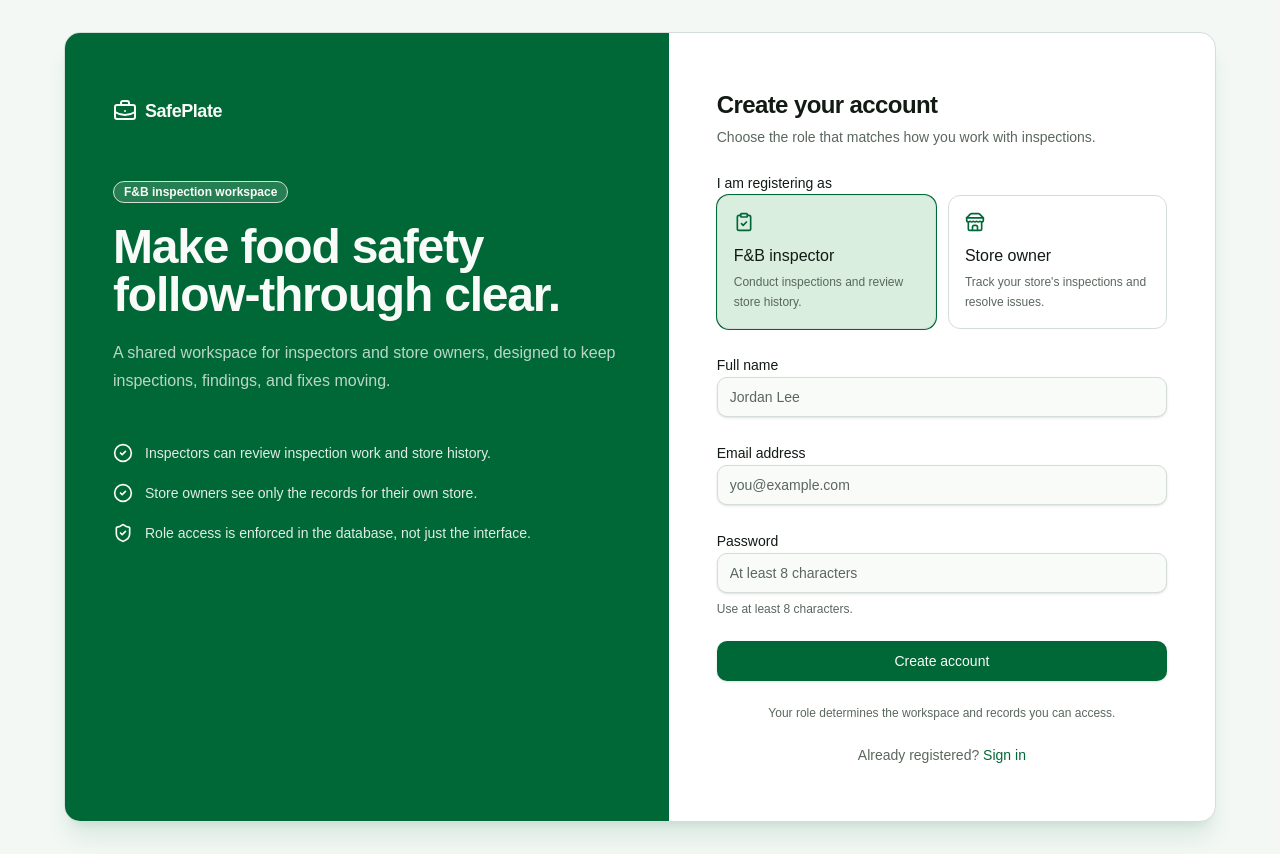
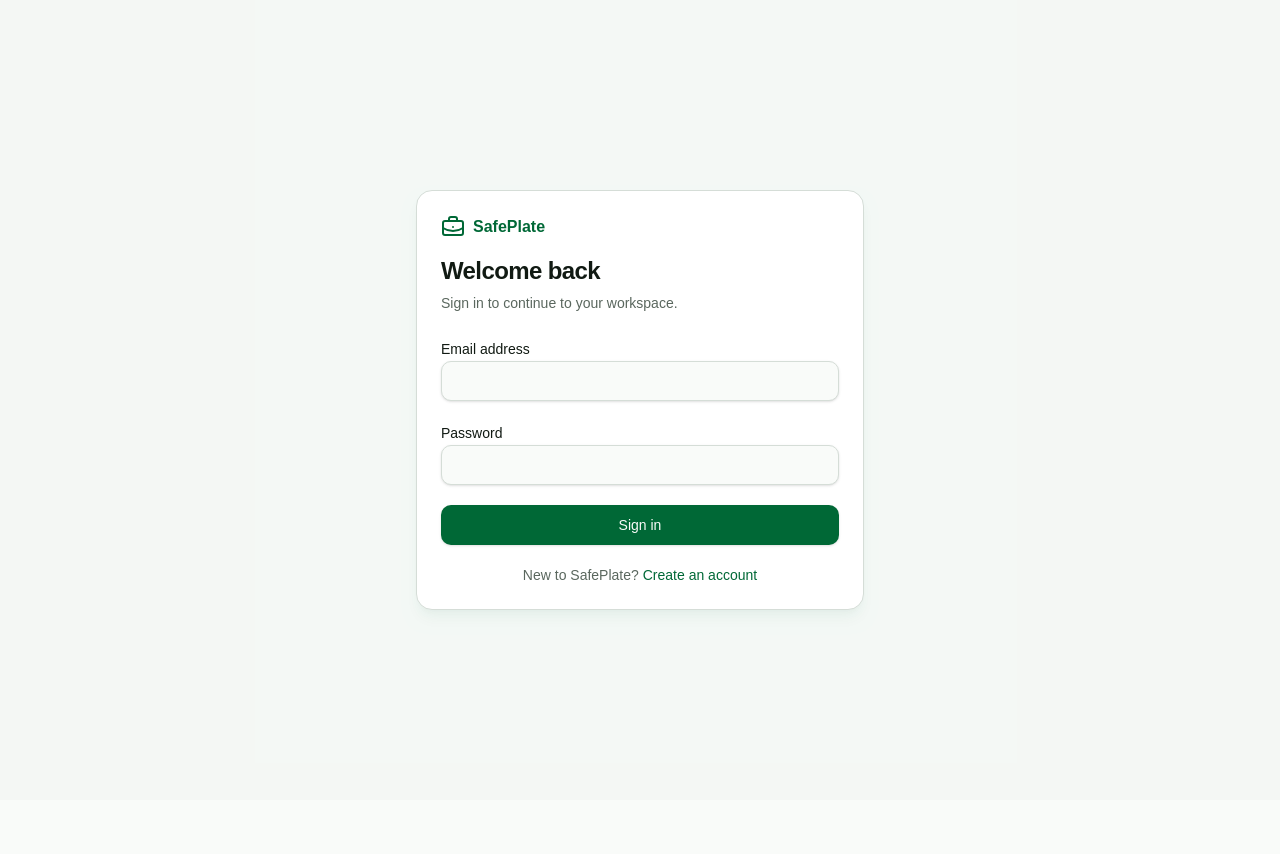
Before and after one commit to vallilalitha05-lang/SafePlate, a Next.js app: page / in a window 1280 px wide. After the commit the page ends 800 px from the top, so only its background shows below. Built offline with nearby package versions, Linux system fonts and the light colour scheme.

Commit message:
Use sign in as home page

```diff
--- a/src/app/page.tsx
+++ b/src/app/page.tsx
@@ -1,27 +1,18 @@
-import { BriefcaseBusiness, CheckCircle2, ShieldCheck } from "lucide-react";
-import { RegisterForm } from "@/components/auth/register-form";
-import { Badge } from "@/components/ui/badge";
+import { BriefcaseBusiness } from "lucide-react";
+import { LoginForm } from "@/components/auth/login-form";
 import { Card, CardContent, CardDescription, CardHeader, CardTitle } from "@/components/ui/card";
 
 export default function Home() {
   return (
-    <main className="min-h-screen bg-muted/40 px-4 py-8 sm:px-6 lg:px-8">
-      <div className="mx-auto grid max-w-6xl overflow-hidden rounded-2xl border bg-card shadow-xl shadow-primary/10 lg:grid-cols-[1.05fr_0.95fr]">
-        <section className="bg-primary px-7 py-10 text-primary-foreground sm:px-12 lg:py-16">
-          <div className="flex items-center gap-2"><BriefcaseBusiness className="h-6 w-6" /><span className="text-lg font-semibold tracking-tight">SafePlate</span></div>
-          <Badge className="mt-14 bg-primary-foreground/15 text-primary-foreground" variant="secondary">F&B inspection workspace</Badge>
-          <h1 className="mt-5 max-w-md text-4xl font-semibold tracking-tight sm:text-5xl">Make food safety follow-through clear.</h1>
-          <p className="mt-5 max-w-lg text-base leading-7 text-primary-foreground/75">A shared workspace for inspectors and store owners, designed to keep inspections, findings, and fixes moving.</p>
-          <ul className="mt-12 space-y-5 text-sm text-primary-foreground/90">
-            <li className="flex gap-3"><CheckCircle2 className="h-5 w-5 shrink-0 text-primary-foreground" />Inspectors can review inspection work and store history.</li>
-            <li className="flex gap-3"><CheckCircle2 className="h-5 w-5 shrink-0 text-primary-foreground" />Store owners see only the records for their own store.</li>
-            <li className="flex gap-3"><ShieldCheck className="h-5 w-5 shrink-0 text-primary-foreground" />Role access is enforced in the database, not just the interface.</li>
-          </ul>
-        </section>
-        <section className="px-6 py-10 sm:px-12 lg:py-14">
-          <Card className="border-0 shadow-none"><CardHeader className="px-0 pt-0"><CardTitle className="text-2xl">Create your account</CardTitle><CardDescription>Choose the role that matches how you work with inspections.</CardDescription></CardHeader><CardContent className="px-0 pb-0"><RegisterForm /></CardContent></Card>
-        </section>
-      </div>
+    <main className="flex min-h-screen items-center justify-center bg-muted/40 px-4">
+      <Card className="w-full max-w-md shadow-lg shadow-primary/5">
+        <CardHeader>
+          <div className="mb-4 flex items-center gap-2 text-primary"><BriefcaseBusiness className="h-6 w-6" /><span className="font-semibold">SafePlate</span></div>
+          <CardTitle className="text-2xl">Welcome back</CardTitle>
+          <CardDescription>Sign in to continue to your workspace.</CardDescription>
+        </CardHeader>
+        <CardContent><LoginForm /></CardContent>
+      </Card>
     </main>
   );
 }
--- /dev/null
+++ b/src/app/register/page.tsx
@@ -0,0 +1,27 @@
+import { BriefcaseBusiness, CheckCircle2, ShieldCheck } from "lucide-react";
+import { RegisterForm } from "@/components/auth/register-form";
+import { Badge } from "@/components/ui/badge";
+import { Card, CardContent, CardDescription, CardHeader, CardTitle } from "@/components/ui/card";
+
+export default function RegisterPage() {
+  return (
+    <main className="min-h-screen bg-muted/40 px-4 py-8 sm:px-6 lg:px-8">
+      <div className="mx-auto grid max-w-6xl overflow-hidden rounded-2xl border bg-card shadow-xl shadow-primary/10 lg:grid-cols-[1.05fr_0.95fr]">
+        <section className="bg-primary px-7 py-10 text-primary-foreground sm:px-12 lg:py-16">
+          <div className="flex items-center gap-2"><BriefcaseBusiness className="h-6 w-6" /><span className="text-lg font-semibold tracking-tight">SafePlate</span></div>
+          <Badge className="mt-14 bg-primary-foreground/15 text-primary-foreground" variant="secondary">F&B inspection workspace</Badge>
+          <h1 className="mt-5 max-w-md text-4xl font-semibold tracking-tight sm:text-5xl">Make food safety follow-through clear.</h1>
+          <p className="mt-5 max-w-lg text-base leading-7 text-primary-foreground/75">A shared workspace for inspectors and store owners, designed to keep inspections, findings, and fixes moving.</p>
+          <ul className="mt-12 space-y-5 text-sm text-primary-foreground/90">
+            <li className="flex gap-3"><CheckCircle2 className="h-5 w-5 shrink-0 text-primary-foreground" />Inspectors can review inspection work and store history.</li>
+            <li className="flex gap-3"><CheckCircle2 className="h-5 w-5 shrink-0 text-primary-foreground" />Store owners see only the records for their own store.</li>
+            <li className="flex gap-3"><ShieldCheck className="h-5 w-5 shrink-0 text-primary-foreground" />Role access is enforced in the database, not just the interface.</li>
+          </ul>
+        </section>
+        <section className="px-6 py-10 sm:px-12 lg:py-14">
+          <Card className="border-0 shadow-none"><CardHeader className="px-0 pt-0"><CardTitle className="text-2xl">Create your account</CardTitle><CardDescription>Choose the role that matches how you work with inspections.</CardDescription></CardHeader><CardContent className="px-0 pb-0"><RegisterForm /></CardContent></Card>
+        </section>
+      </div>
+    </main>
+  );
+}
--- a/src/components/auth/login-form.tsx
+++ b/src/components/auth/login-form.tsx
@@ -47,5 +47,5 @@ export function LoginForm() {
     router.replace(profile.role === "inspector" ? "/inspector" : "/owner");
     router.refresh();
   }
-  return <form action={signIn} aria-busy={isPending} className="space-y-5"><div className="space-y-2"><Label htmlFor="email">Email address</Label><Input id="email" name="email" type="email" autoComplete="email" required /></div><div className="space-y-2"><Label htmlFor="password">Password</Label><Input id="password" name="password" type="password" autoComplete="current-password" required /></div>{status ? <p aria-live="assertive" role="alert" className="rounded-md border border-destructive/20 bg-destructive/10 px-3 py-2 text-sm text-destructive">{status}</p> : null}<Button type="submit" className="w-full" disabled={isPending}>{isPending ? <><LoaderCircle aria-hidden="true" className="h-4 w-4 animate-spin" />Signing in...</> : "Sign in"}</Button><p className="text-center text-sm text-muted-foreground">New to SafePlate? <Link className="font-medium text-primary hover:underline" href="/">Create an account</Link></p></form>;
+  return <form action={signIn} aria-busy={isPending} className="space-y-5"><div className="space-y-2"><Label htmlFor="email">Email address</Label><Input id="email" name="email" type="email" autoComplete="email" required /></div><div className="space-y-2"><Label htmlFor="password">Password</Label><Input id="password" name="password" type="password" autoComplete="current-password" required /></div>{status ? <p aria-live="assertive" role="alert" className="rounded-md border border-destructive/20 bg-destructive/10 px-3 py-2 text-sm text-destructive">{status}</p> : null}<Button type="submit" className="w-full" disabled={isPending}>{isPending ? <><LoaderCircle aria-hidden="true" className="h-4 w-4 animate-spin" />Signing in...</> : "Sign in"}</Button><p className="text-center text-sm text-muted-foreground">New to SafePlate? <Link className="font-medium text-primary hover:underline" href="/register">Create an account</Link></p></form>;
 }
--- a/src/components/auth/register-form.tsx
+++ b/src/components/auth/register-form.tsx
@@ -63,7 +63,7 @@ export function RegisterForm() {
       {status && <p role="status" className="rounded-md border border-destructive/20 bg-destructive/10 px-3 py-2 text-sm text-destructive">{status}</p>}
       <Button type="submit" className="w-full" disabled={isPending}>{isPending && <LoaderCircle className="h-4 w-4 animate-spin" />}Create account</Button>
       <p className="text-center text-xs text-muted-foreground">Your role determines the workspace and records you can access.</p>
-      <p className="text-center text-sm text-muted-foreground">Already registered? <Link className="font-medium text-primary hover:underline" href="/login">Sign in</Link></p>
+      <p className="text-center text-sm text-muted-foreground">Already registered? <Link className="font-medium text-primary hover:underline" href="/">Sign in</Link></p>
     </form>
   );
 }
--- a/src/components/dashboard/workspace.tsx
+++ b/src/components/dashboard/workspace.tsx
@@ -1,4 +1,5 @@
 import type { ReactNode } from "react";
+import { redirect } from "next/navigation";
 import { BellRing, Building2, ClipboardCheck, ImageIcon, LogOut, MapPin, Store, TicketCheck, UserRoundCheck } from "lucide-react";
 import { Button } from "@/components/ui/button";
 import { Badge } from "@/components/ui/badge";
@@ -11,6 +12,7 @@ async function signOut() {
   "use server";
   const supabase = await createClient();
   await supabase.auth.signOut();
+  redirect("/");
 }
 
 type LinkedStore = { id: string; name: string; address: string | null };
```
